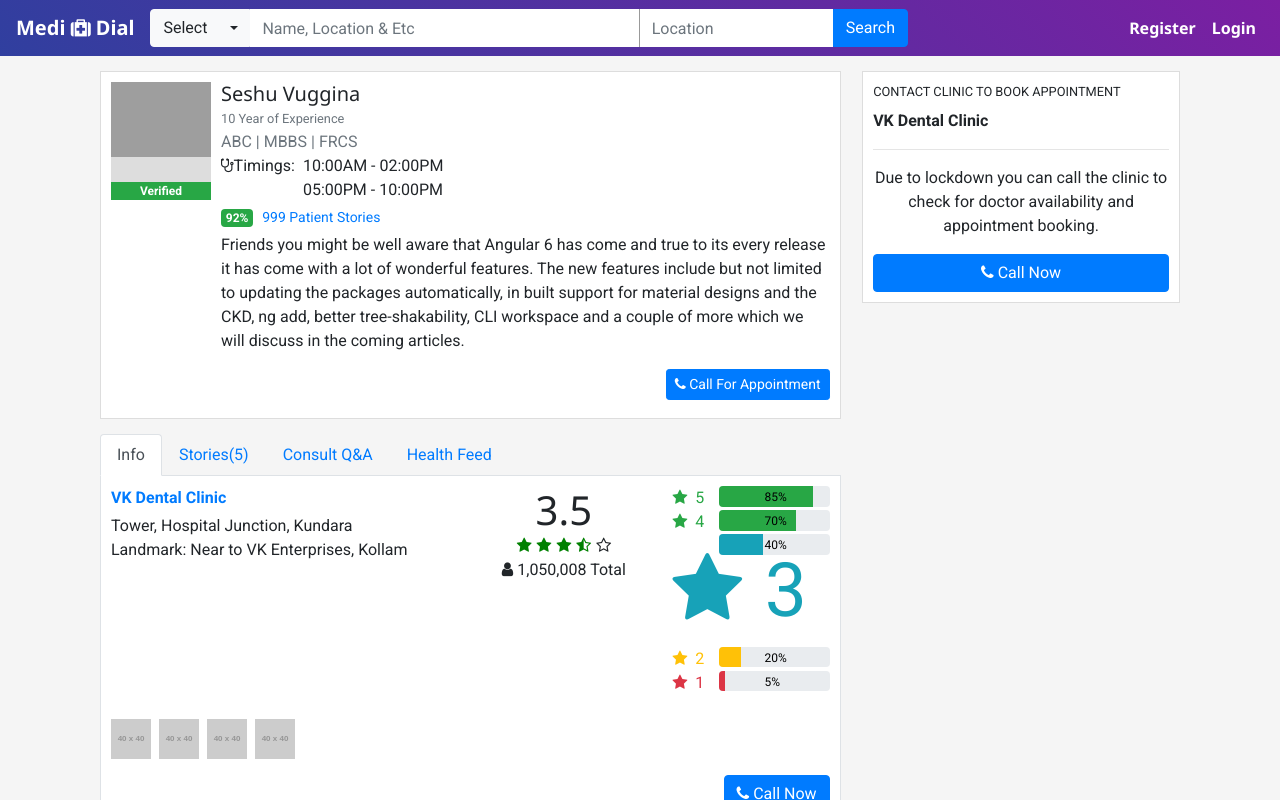
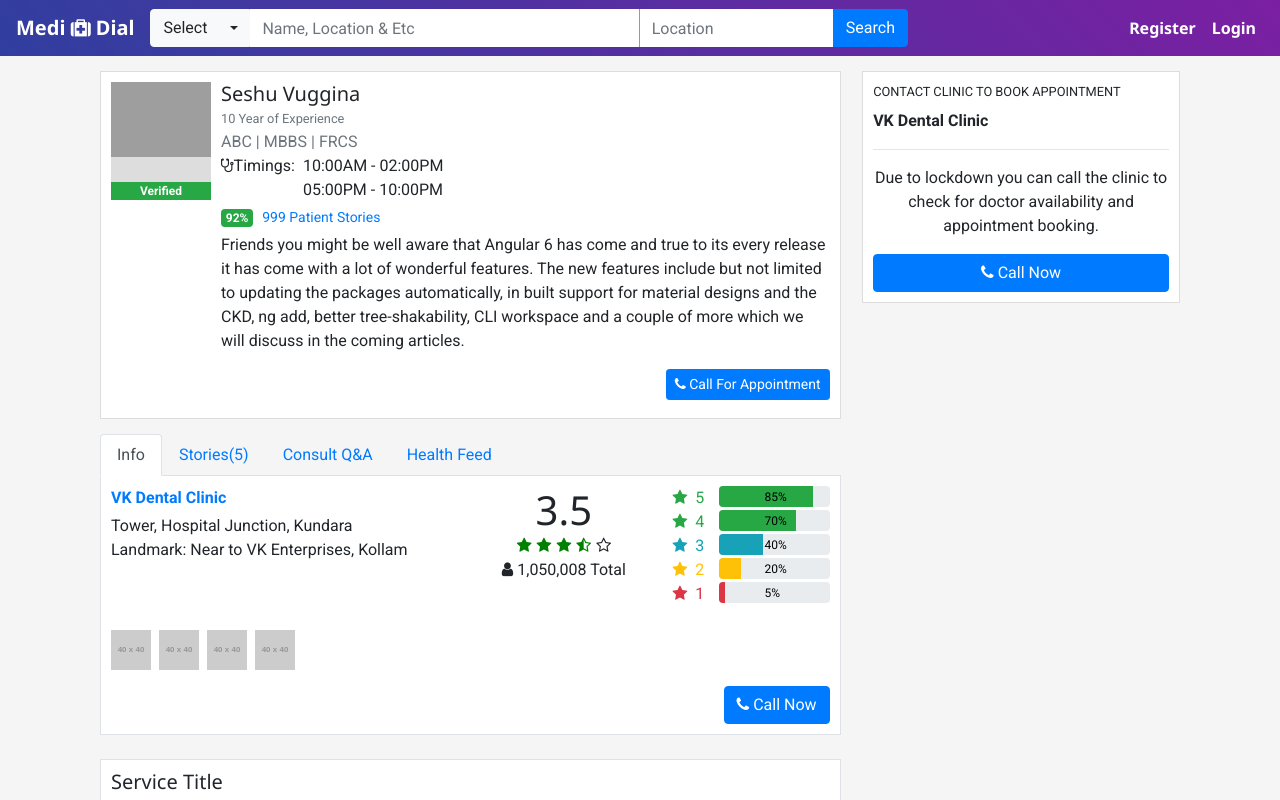
Before and after one commit to Seshuggina/docyard, an Angular app: page /profile/1 in a window 1280 px wide. Shown: the top 800 px of the page. Built offline with nearby package versions, Linux system fonts and the light colour scheme; grey boxes are pictures that could not be loaded.

Commit message:
font size changed

```diff
--- a/src/app/profile/profile.component.scss
+++ b/src/app/profile/profile.component.scss
@@ -30,7 +30,7 @@
     padding-left: 15px;
 }
 
-.tab-pane .text-info {
+.tab-pane .fa-pencil-square {
     font-size: 75px;
 }
 
```
